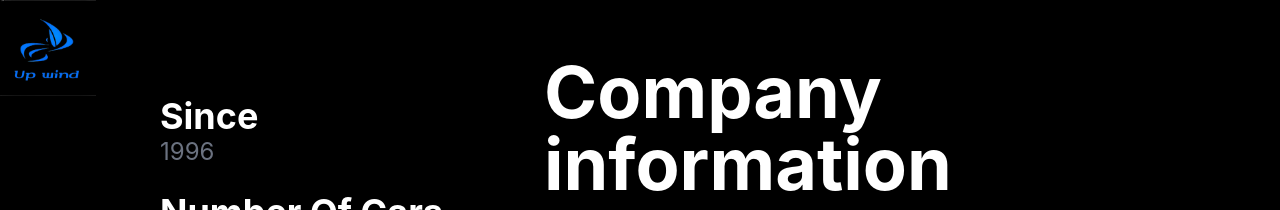
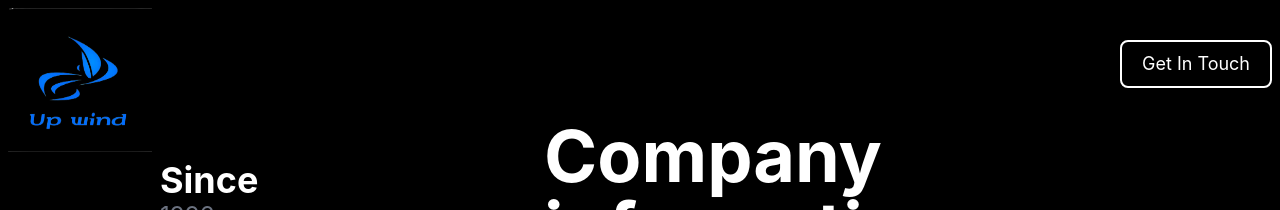
Before and after one commit to abhirampai/RikuoHp, a React (Create React App) app: page / in a window 1280 px wide. Shown: the top 210 px of the page. Built offline with nearby package versions, Linux system fonts and the light colour scheme; what @tailwindcss/typography would draw is missing.

Commit message:
added get in touch button

```diff
--- a/src/Common/constants.js
+++ b/src/Common/constants.js
@@ -77,7 +77,8 @@ export const INFO = {
       },
       {
         heading: `Since 2016`,
-        body: `Each station has been converted to a PVT. LTD. Company`,
+        body: `Each station has been converted
+        to a PVT. LTD. Company`,
       },
     ],
   },
@@ -127,7 +128,12 @@ export const INFO = {
       },
       {
         heading: "Company Address",
-        body: "〒663-8181,Wakakusa-cho 1-chome, Nishinomiya-shi, Hyogo, Japan",
+        body: "",
+      },
+      {
+        heading: "",
+        body: `〒663-8181,Wakakusa-cho 1-chome,
+        Nishinomiya-shi, Hyogo, Japan`,
       },
     ],
   },
--- a/src/Components/index.jsx
+++ b/src/Components/index.jsx
@@ -92,15 +92,35 @@ const Index = () => {
       </motion.div>
       {!loading && (
         <>
-          <div>
+          <div className="flex justify-between w-full">
             <motion.img
               initial={{ y: "100vh" }}
               animate={{ y: 0 }}
               transition={{ duration: 1 }}
               src={logo}
               alt="logo"
-              className="w-24 h-24"
+              className="m-2 h-36 w-36"
             />
+            <motion.div
+              initial={{ x: "100vw" }}
+              animate={!loading && { x: 0 }}
+              transition={{ duration: 1.5 }}
+              className="mt-10 mr-2"
+            >
+              <button className="p-2 pl-5 pr-5 text-lg text-white bg-transparent border-2 border-white rounded-lg hover:bg-white hover:text-black focus:border-4 focus:border-gray-300">
+                <a
+                  href="#contact"
+                  onClick={() =>
+                    setLinksClicked((prevClicked) => ({
+                      ...INITIAL_LINKS_CLICKED,
+                      contact: !prevClicked.contact,
+                    }))
+                  }
+                >
+                  Get In Touch
+                </a>
+              </button>
+            </motion.div>
           </div>
           <div className="flex flex-wrap justify-between w-full">
             <div className="w-1/2">
```
